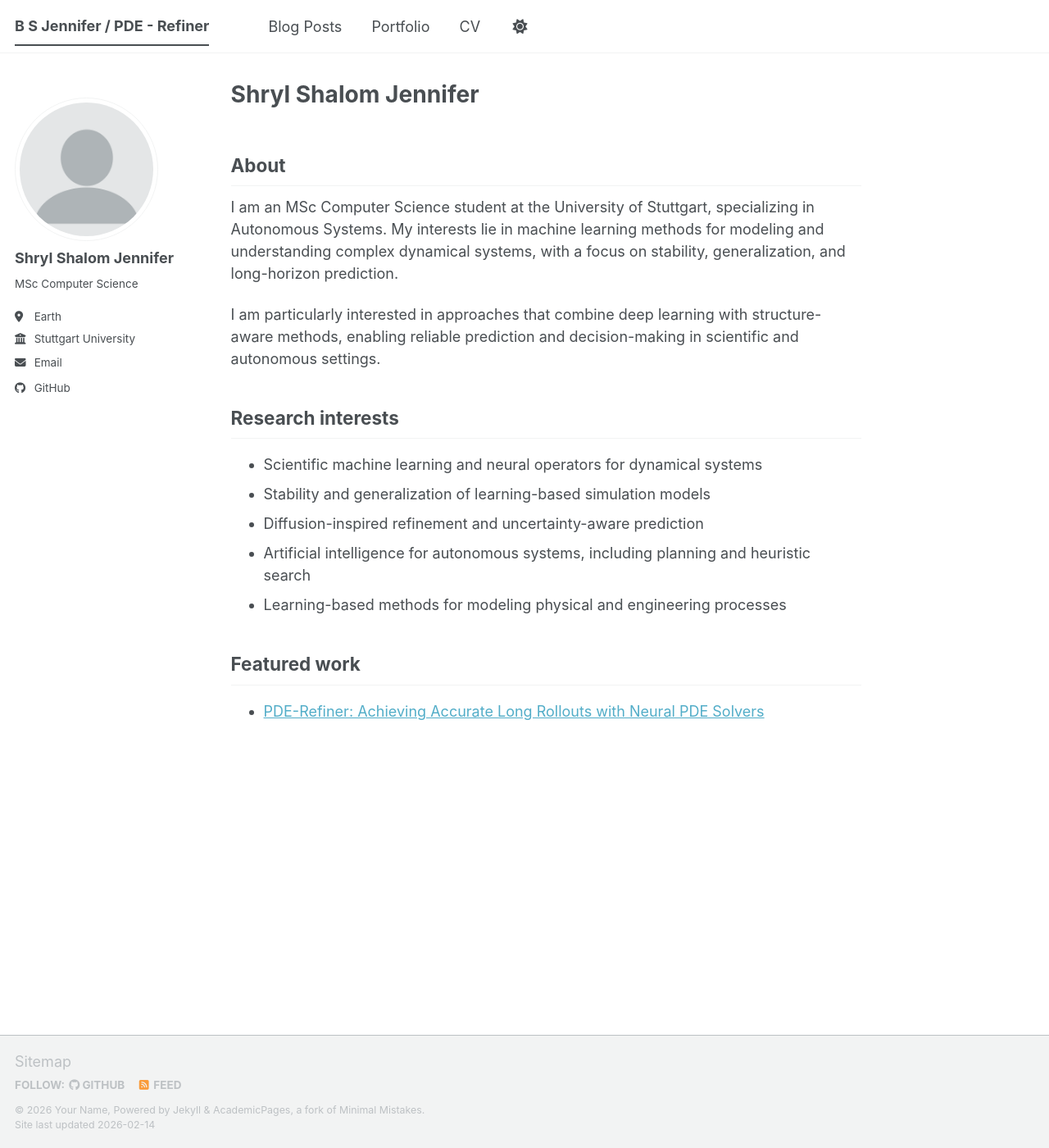
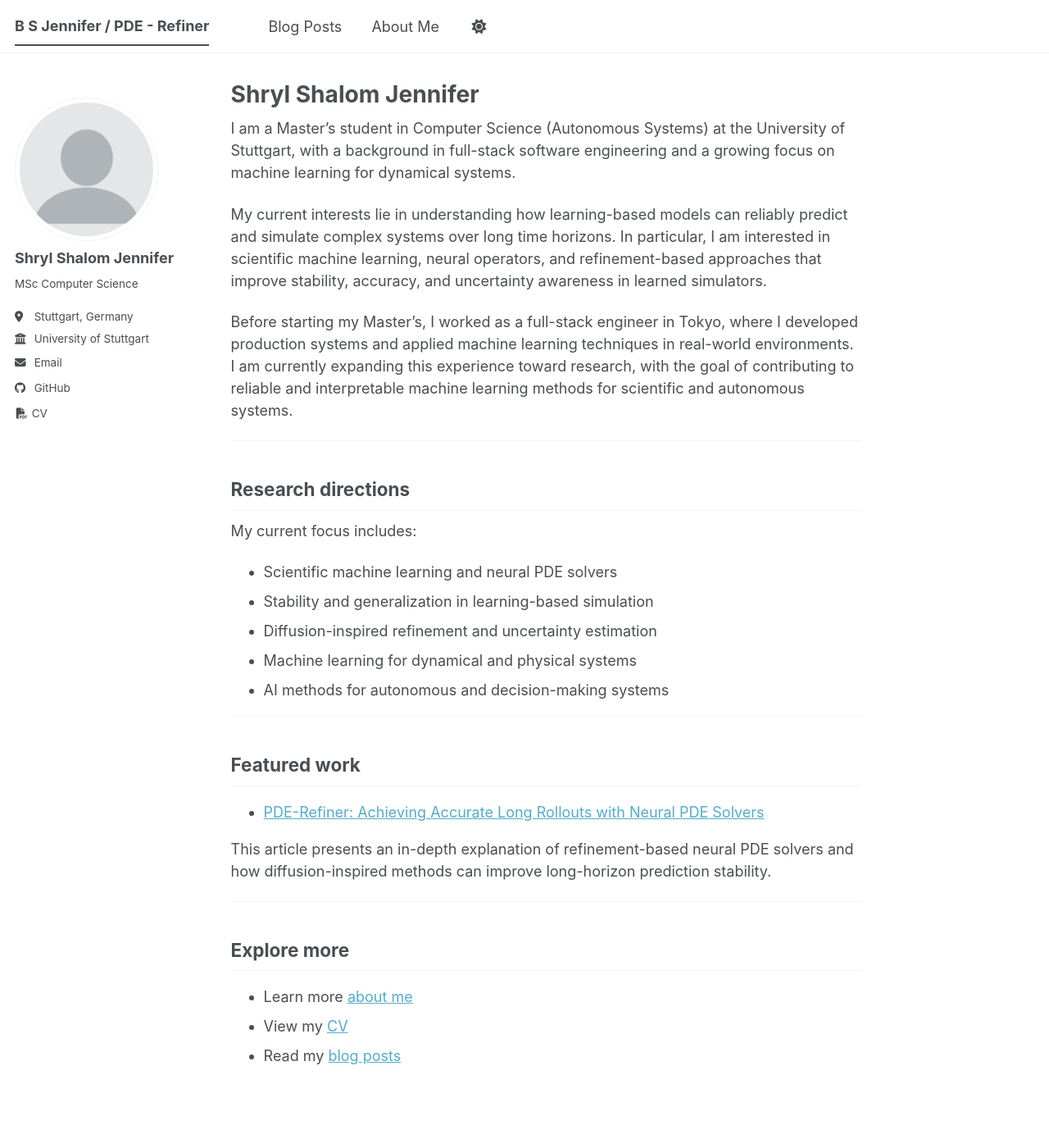
Before and after one commit to shryl-jennifer/shryl-jennifer.github.io, a Jekyll site: the page built from _pages/about.md, in a window 1280 px wide and 1400 px high. Shown: the whole window at 82% size. Built offline with Jekyll 4.4.1, drawn with Linux system fonts in a browser that asks for light colours; a script bundle is joined from its source files by our own code; library files that are not in the unit come from our copies.

Commit message:
aboutMe and the landing page refactored

```diff
--- a/_config.yml
+++ b/_config.yml
@@ -25,12 +25,13 @@ author:
   # Biographic information
   avatar           : "profile.png"
   name             : "Shryl Shalom Jennifer"
-  pronouns         : # example: "she/her"
   bio              : "MSc Computer Science"
-  location         : "Earth"
-  employer         : "Stuttgart University"
-  uri              : # URL
+  location         : "Stuttgart, Germany"
+  employer         : "University of Stuttgart"
   email            : "shryljennifer14@gmail.com"
+  github           : "shryl-jennifer"
+  cv               : "/files/Shryl_Shalom_Jennifer_CV.pdf"
+
 
   # Academic websites
   academia         : # URL
--- a/_data/navigation.yml
+++ b/_data/navigation.yml
@@ -21,11 +21,11 @@ main:
   # - title: "Teaching"
   #   url: /teaching/
 
-  - title: "Portfolio"
-    url: /portfolio/
+  # - title: "Portfolio"
+  #   url: /portfolio/
 
-  - title: "CV"
-    url: /cv/
+  - title: "About Me"
+    url: /aboutMe/
 
   # - title: "CV"
   #   url: /cv-json/
--- a/_includes/author-profile.html
+++ b/_includes/author-profile.html
@@ -88,6 +88,10 @@
       {% if author.github %}
         <li><a href="https://github.com/{{ author.github }}"><i class="fab fa-fw fa-github icon-pad-right" aria-hidden="true"></i>GitHub</a></li>
       {% endif %}
+      {% if author.cv %}
+        <li><a href="{{ author.cv | prepend: base_path }}"><i class="fas fa-fw fa-file-pdf"></i> CV</a></li>
+      {% endif %}
+
       {% if author.kaggle %}
         <li><a href="https://kaggle.com/{{ author.kaggle }}"><i class="fab fa-fw fa-kaggle icon-pad-right" aria-hidden="true"></i>Kaggle</a></li>
       {% endif %}
--- a/_pages/about.md
+++ b/_pages/about.md
@@ -5,20 +5,36 @@ title: "Shryl Shalom Jennifer"
 permalink: /
 ---
 
-## About
+I am a Master's student in Computer Science (Autonomous Systems) at the University of Stuttgart, with a background in full-stack software engineering and a growing focus on machine learning for dynamical systems.
 
-I am an MSc Computer Science student at the University of Stuttgart, specializing in Autonomous Systems. My interests lie in machine learning methods for modeling and understanding complex dynamical systems, with a focus on stability, generalization, and long-horizon prediction.
+My current interests lie in understanding how learning-based models can reliably predict and simulate complex systems over long time horizons. In particular, I am interested in scientific machine learning, neural operators, and refinement-based approaches that improve stability, accuracy, and uncertainty awareness in learned simulators.
 
-I am particularly interested in approaches that combine deep learning with structure-aware methods, enabling reliable prediction and decision-making in scientific and autonomous settings.
+Before starting my Master's, I worked as a full-stack engineer in Tokyo, where I developed production systems and applied machine learning techniques in real-world environments. I am currently expanding this experience toward research, with the goal of contributing to reliable and interpretable machine learning methods for scientific and autonomous systems.
 
-## Research interests
+---
 
-- Scientific machine learning and neural operators for dynamical systems
-- Stability and generalization of learning-based simulation models
-- Diffusion-inspired refinement and uncertainty-aware prediction
-- Artificial intelligence for autonomous systems, including planning and heuristic search
-- Learning-based methods for modeling physical and engineering processes
+## Research directions
+
+My current focus includes:
+
+- Scientific machine learning and neural PDE solvers
+- Stability and generalization in learning-based simulation
+- Diffusion-inspired refinement and uncertainty estimation
+- Machine learning for dynamical and physical systems
+- AI methods for autonomous and decision-making systems
+
+---
 
 ## Featured work
 
 - [PDE-Refiner: Achieving Accurate Long Rollouts with Neural PDE Solvers](/posts/pde-refiner/)
+
+This article presents an in-depth explanation of refinement-based neural PDE solvers and how diffusion-inspired methods can improve long-horizon prediction stability.
+
+---
+
+## Explore more
+
+- Learn more [about me](/aboutMe/)
+- View my [CV](/files/Shryl_Shalom_Jennifer_CV.pdf)
+- Read my [blog posts](/posts/)
```
Also changed, not shown: _pages/aboutMe.md (added, +159 -0 lines), _pages/cv.md (deleted, +0 -64 lines), _posts/2026-02-16-pde-refiner-blog.md (+9 -4 lines), 6 other files.
